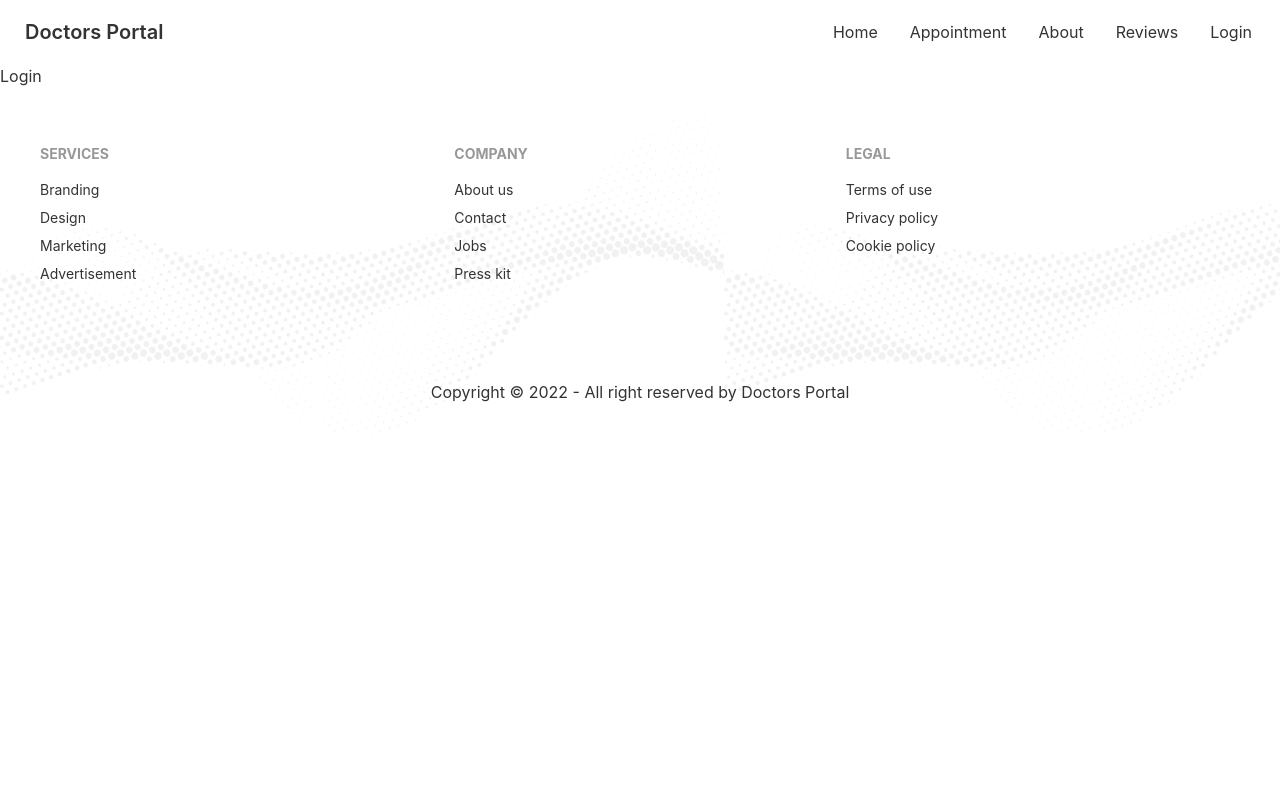
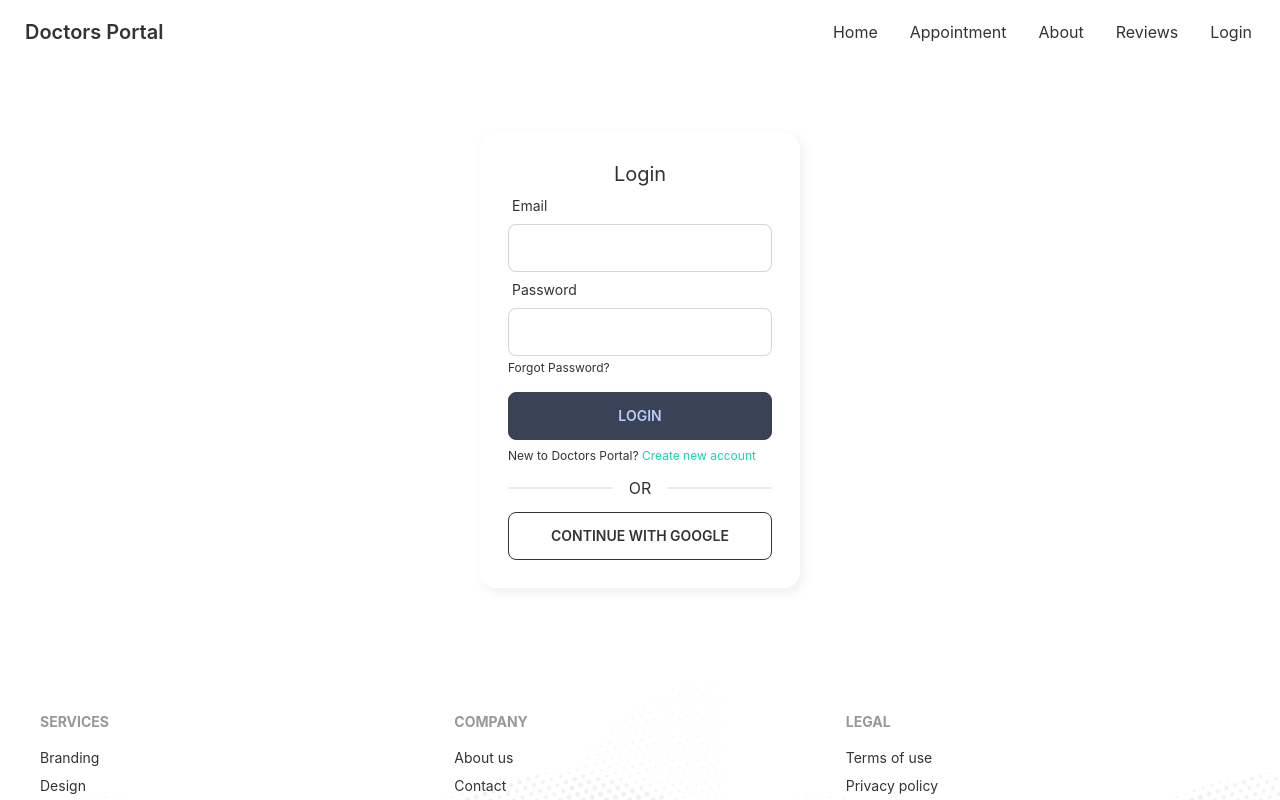
Before and after one commit to rakib099/doctors-portal-client, a React (Create React App) app: page /login in a window 1280 px wide. Shown: the top 800 px of the page. Built offline with nearby package versions, Linux system fonts and the light colour scheme.

Commit message:
Login page designed, used react-hook-form

```diff
--- a/package.json
+++ b/package.json
@@ -12,6 +12,7 @@
     "react": "^18.2.0",
     "react-day-picker": "^8.4.1",
     "react-dom": "^18.2.0",
+    "react-hook-form": "^7.41.1",
     "react-router-dom": "^6.6.0",
     "react-scripts": "5.0.1",
     "web-vitals": "^2.1.4"
--- a/src/pages/Login/Login.js
+++ b/src/pages/Login/Login.js
@@ -1,9 +1,38 @@
-import React from 'react';
+import React, { useState } from 'react';
+import { useForm } from "react-hook-form";
+import { Link } from 'react-router-dom';
 
 const Login = () => {
+    const { register, handleSubmit } = useForm();
+
+    const onSubmit = data => {
+        console.log(data)
+    }
+
     return (
-        <div>
-            <h2>Login</h2>
+        <div className='lg:h-[37rem] flex justify-center items-center  mx-auto'>
+            <div className='shadow-[3px_4px_10px_2px_rgba(0,0,0,0.05)] p-7 rounded-2xl w-4/6 md:w-1/2 lg:w-1/4 mt-3 lg:mt-0'>
+                <h3 className="text-xl text-center">Login</h3>
+                <form onSubmit={handleSubmit(onSubmit)}>
+                    <div className="form-control w-full">
+                        <label className="label">
+                            <span className="label-text">Email</span>
+                        </label>
+                        <input type="email" {...register("email")} placeholder="" className="input input-bordered w-full" />
+                    </div>
+                    <div className="form-control w-full mb-4">
+                        <label className="label">
+                            <span className="label-text">Password</span>
+                        </label>
+                        <input type="password" {...register("password")} placeholder="" className="input input-bordered w-full mb-1" />
+                        <span className="label-text-alt">Forgot Password?</span>
+                    </div>
+                    <input type="submit" className='btn btn-neutral w-full mb-2' value="Login" />
+                </form>
+                <p className='text-xs'>New to Doctors Portal? <Link className='text-secondary' to="/signup">Create new account</Link></p>
+                <div className="divider">OR</div>
+                <button className="btn btn-outline uppercase w-full">Continue with Google</button>
+            </div>
         </div>
     );
 };
```
Also changed, not shown: 1 other file (tests, documents, lock files or other folders).
